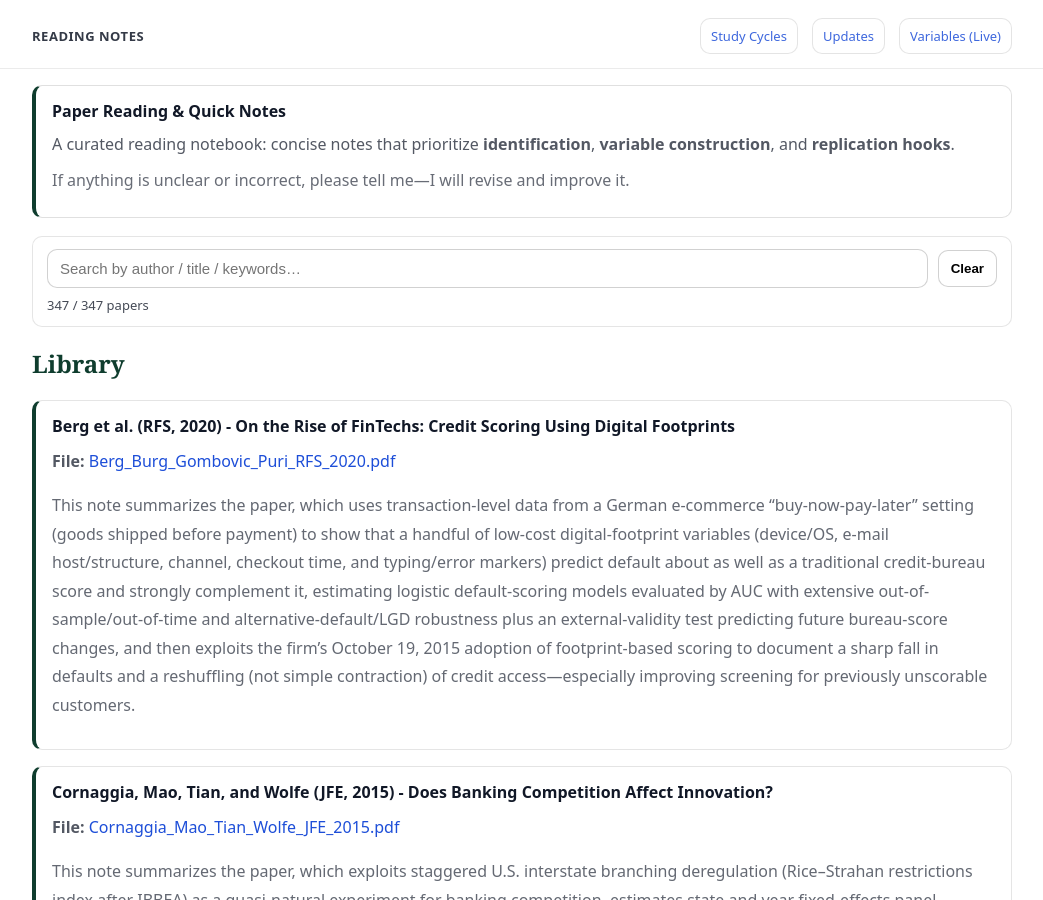
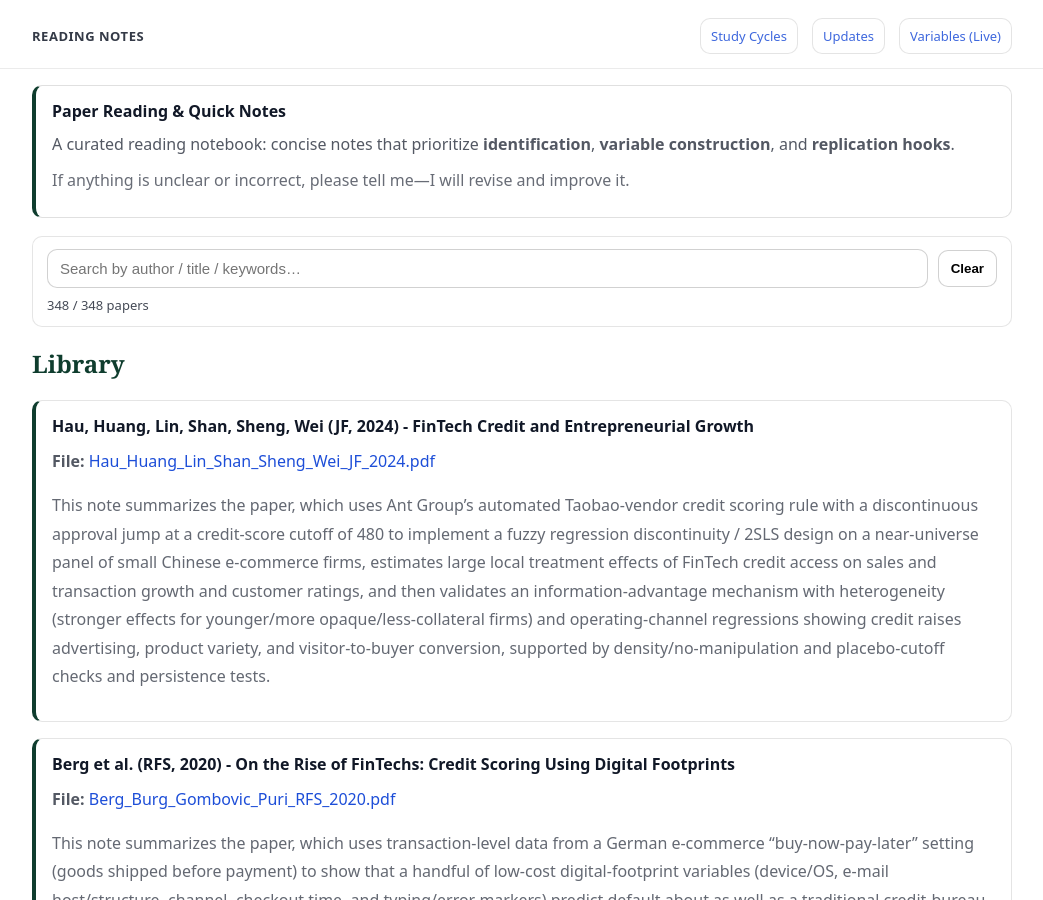
Before and after one commit to yaxinzn/study-archive, a Jekyll site: the page built from reading/index.md, in a window 1280 px wide and 900 px high. Shown: the whole window, without its empty margins (118-1161 px from the left). Built offline with Jekyll 4.4.1, drawn with Linux system fonts in a browser that asks for light colours.

Commit message:
Reading: add/update Hau_Huang_Lin_Shan_Sheng_Wei_JF_2024.pdf

```diff
--- a/_data/reading.yml
+++ b/_data/reading.yml
@@ -1,3 +1,7 @@
+- title: "Hau, Huang, Lin, Shan, Sheng, Wei (JF, 2024) - FinTech Credit and Entrepreneurial Growth"
+  file: "Hau_Huang_Lin_Shan_Sheng_Wei_JF_2024.pdf"
+  desc: "This note summarizes the paper, which uses Ant Group’s automated Taobao-vendor credit scoring rule with a discontinuous approval jump at a credit-score cutoff of 480 to implement a fuzzy regression discontinuity / 2SLS design on a near-universe panel of small Chinese e-commerce firms, estimates large local treatment effects of FinTech credit access on sales and transaction growth and customer ratings, and then validates an information-advantage mechanism with heterogeneity (stronger effects for younger/more opaque/less-collateral firms) and operating-channel regressions showing credit raises advertising, product variety, and visitor-to-buyer conversion, supported by density/no-manipulation and placebo-cutoff checks and persistence tests."
+
 - title: "Berg et al. (RFS, 2020) - On the Rise of FinTechs: Credit Scoring Using Digital Footprints"
   file: "Berg_Burg_Gombovic_Puri_RFS_2020.pdf"
   desc: "This note summarizes the paper, which uses transaction-level data from a German e-commerce “buy-now-pay-later” setting (goods shipped before payment) to show that a handful of low-cost digital-footprint variables (device/OS, e-mail host/structure, channel, checkout time, and typing/error markers) predict default about as well as a traditional credit-bureau score and strongly complement it, estimating logistic default-scoring models evaluated by AUC with extensive out-of-sample/out-of-time and alternative-default/LGD robustness plus an external-validity test predicting future bureau-score changes, and then exploits the firm’s October 19, 2015 adoption of footprint-based scoring to document a sharp fall in defaults and a reshuffling (not simple contraction) of credit access—especially improving screening for previously unscorable customers."
```
Also changed, not shown: 1 other file.
